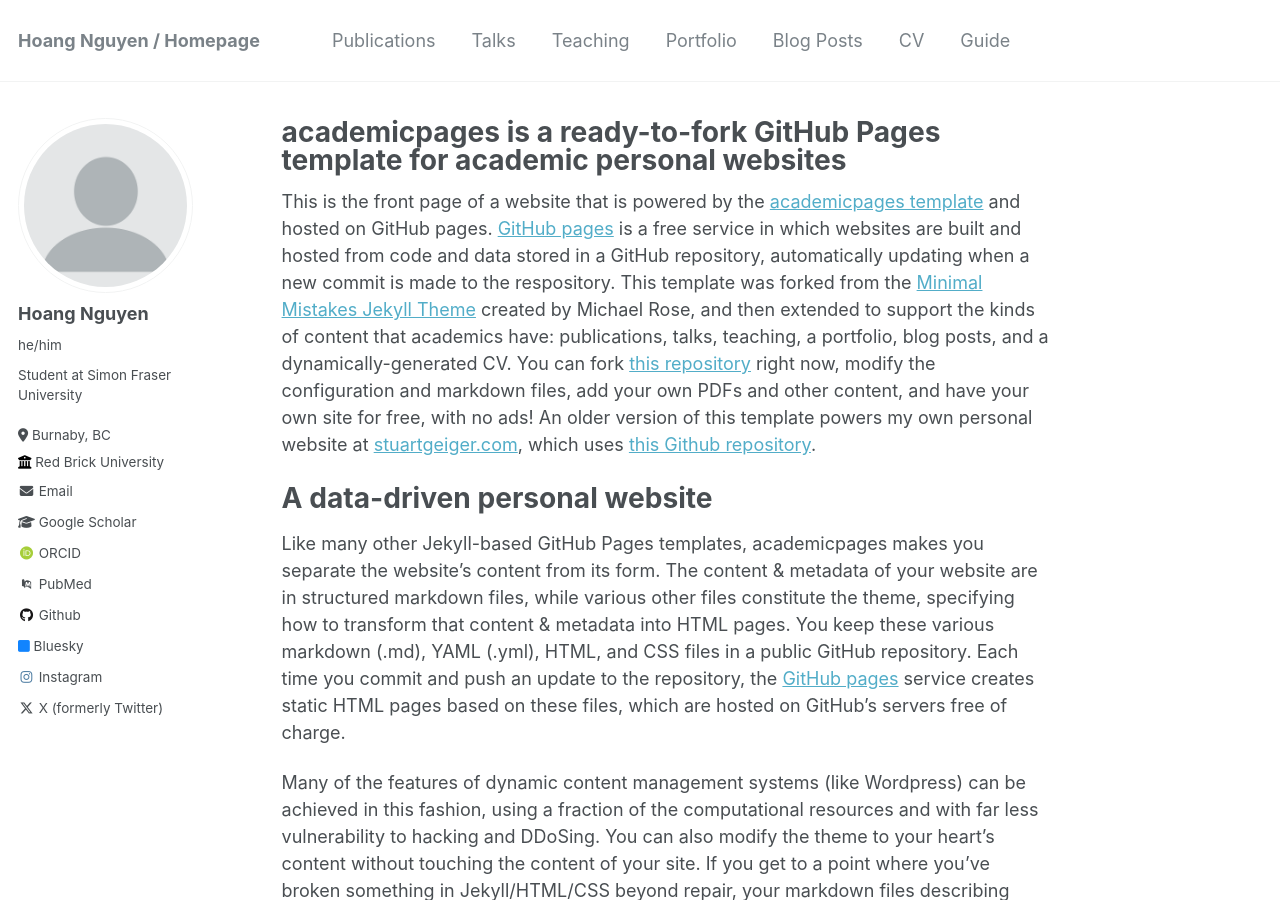
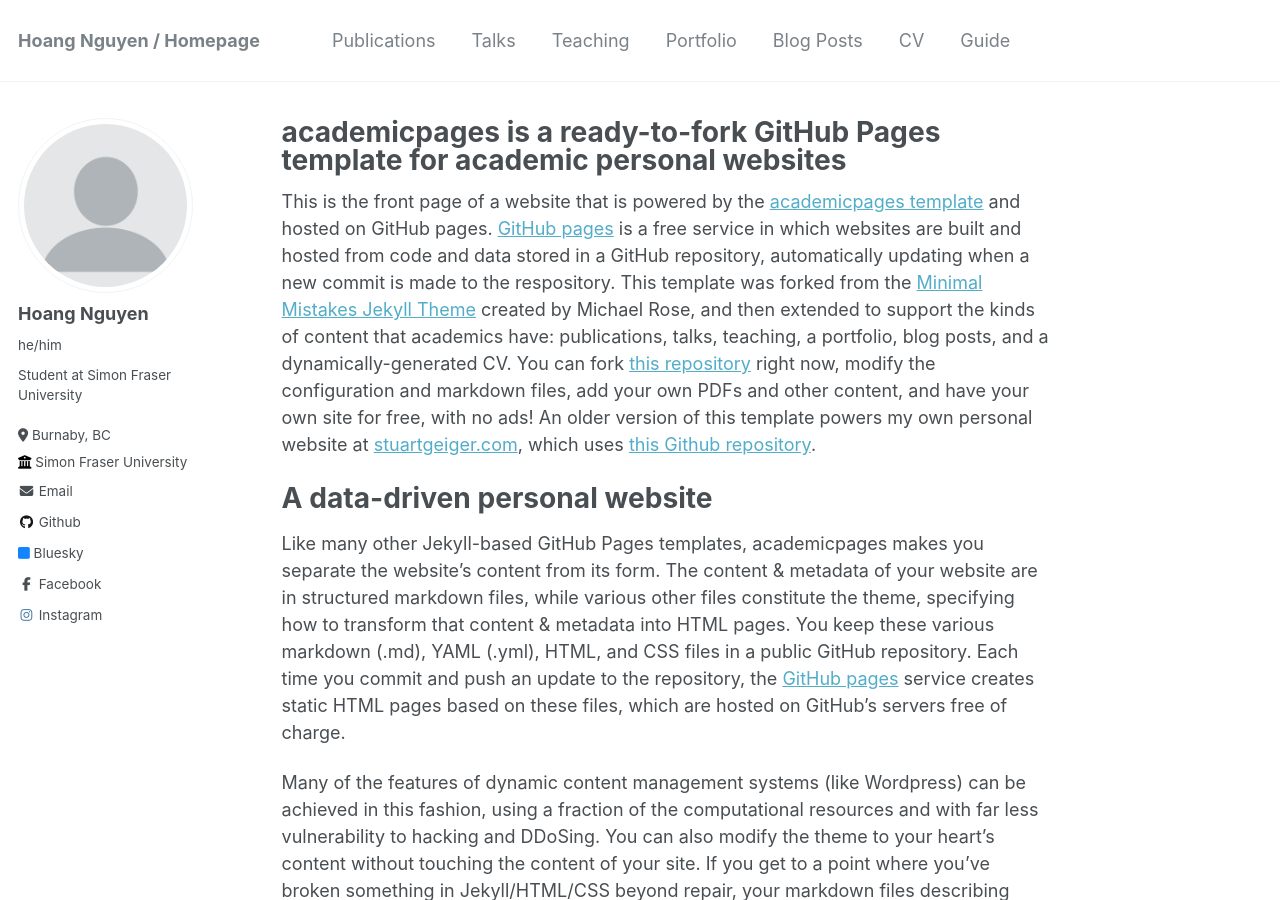
Before and after one commit to hoangnguyen2809/hoangnguyen2809.github.io, a Jekyll site: the page built from _pages/about.md, in a window 1280 px wide and 900 px high. Built offline with Jekyll 4.4.1, drawn with Linux system fonts in a browser that asks for light colours; some web fonts are replaced.

Commit message:
Update _config.yml

```diff
--- a/_config.yml
+++ b/_config.yml
@@ -25,35 +25,35 @@
   pronouns         : he/him
   bio              : Student at Simon Fraser University
   location         : "Burnaby, BC"
-  employer         : "Red Brick University"
+  employer         : "Simon Fraser University"
   uri              : # URL
-  email            : "none@example.org"
+  email            : "hvn3@sfu.ca"
 
   # Academic websites
   arxiv            : # URL - Update with the correct link to your profile
-  googlescholar    : "https://scholar.google.com/citations?user=PS_CX0AAAAAJ"
+  googlescholar    : #
   impactstory      : # URL
-  orcid            : "http://orcid.org/yourorcidurl"
-  pubmed           : "https://www.ncbi.nlm.nih.gov/pubmed/?term=john+snow"
+  orcid            : #
+  pubmed           : #
   researchgate     : # URL
 
   # Repositories and software development
   bitbucket        : # Username - Update with your username on the site
   codepen          : # Username
   dribbble         : # Username
-  github           : "academicpages"
+  github           : "hoangnguyen2809"
   kaggle           : # Username
   stackoverflow    : # User number or user number and name (i.e., use "1" or "1/jeff-atwood")
 
   # Social media
   bluesky          : "bsky.app" # Replace this with you Bluesky username
-  facebook         : # Username
+  facebook         : "hoang.nguyen.2809"
   flickr           : # Username
   foursquare       : # Username
   goodreads        : # Username
   google_plus      : # Username
   keybase          : # Username
-  instagram        : hoangnv_
+  instagram        : "hoangnv_"
   lastfm           : # Username
   linkedin         : # Username
   mastodon         : # URL
@@ -63,7 +63,7 @@
   steam            : # Username
   telegram         : # URL
   tumblr           : # Username
-  twitter          : "UniofOxford"  # Replace this with your X / Twitter handle
+  twitter          : # Replace this with your X / Twitter handle
   vine             : # Username
   weibo            : # Username
   wikipedia        : # Username
```
